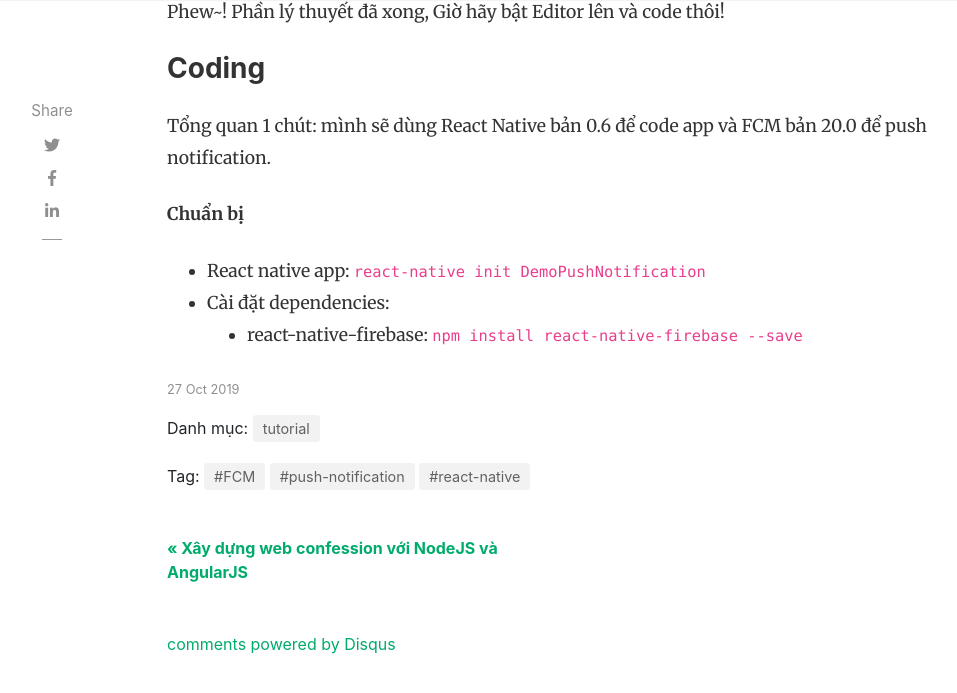
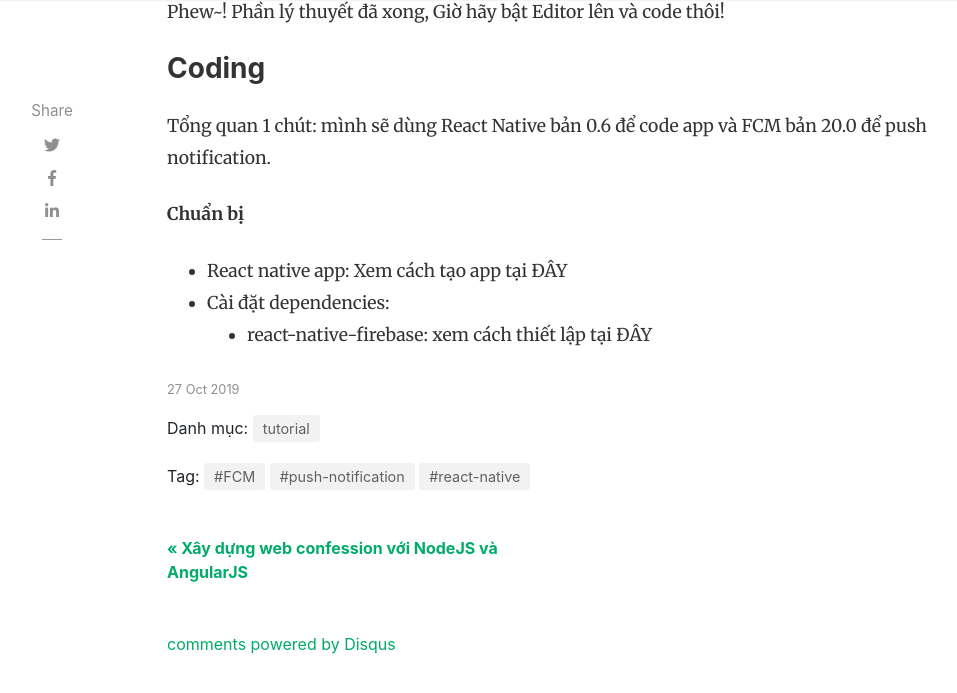
Before and after one commit to tuitucode/tuitucode.github.io, a Jekyll site: the page built from _posts/2019-10-27-push-notification-w-FCM-in-react-native.md, in a window 1280 px wide and 900 px high, scrolled down 3527 px, cut to the strip 0-720 px from the top of the window. Shown: the top 693 px of the strip, without its empty margins (118-1075 px from the left). Built offline with Jekyll 4.4.1, drawn with Linux system fonts in a browser that asks for light colours; nearby versions of some CDN libraries; comment, search, counter and statistics services are not loaded.

Commit message:
Create 2019-10-27-push-notification-w-FCM-in-react-native.md

```diff
--- a/_posts/2019-10-27-push-notification-w-FCM-in-react-native.md
+++ b/_posts/2019-10-27-push-notification-w-FCM-in-react-native.md
@@ -74,6 +74,6 @@ Phew~! Phần lý thuyết đã xong, Giờ hãy bật Editor lên và code thô
 Tổng quan 1 chút: mình sẽ dùng React Native bản 0.6 để code app và FCM bản 20.0 để push notification.
 
 **Chuẩn bị**
-- React native app: ``react-native init DemoPushNotification``
+- React native app: Xem cách tạo app tại ĐÂY
 - Cài đặt dependencies:
-	- react-native-firebase: ``npm install react-native-firebase --save``
+	- react-native-firebase: xem cách thiết lập tại ĐÂY
```
